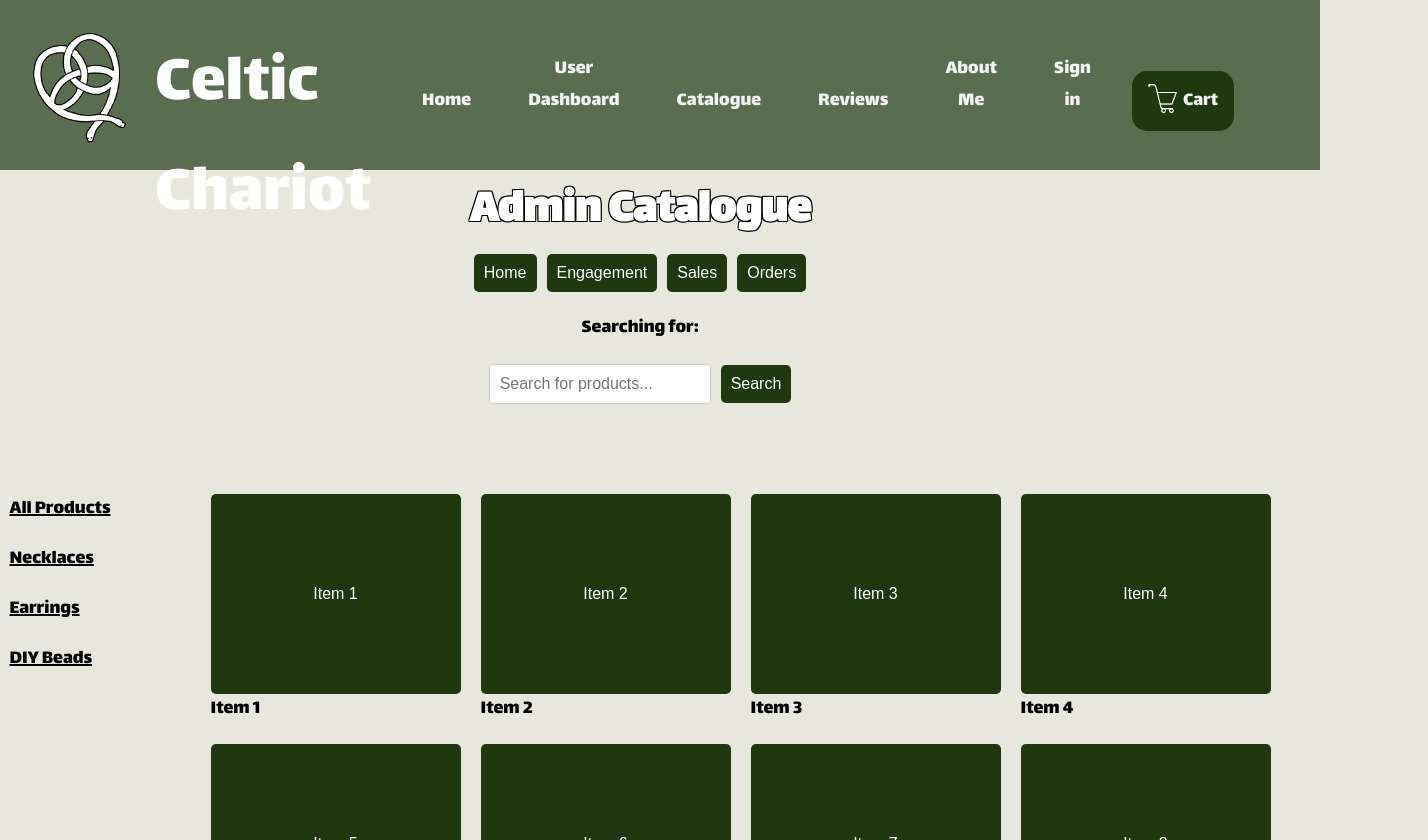
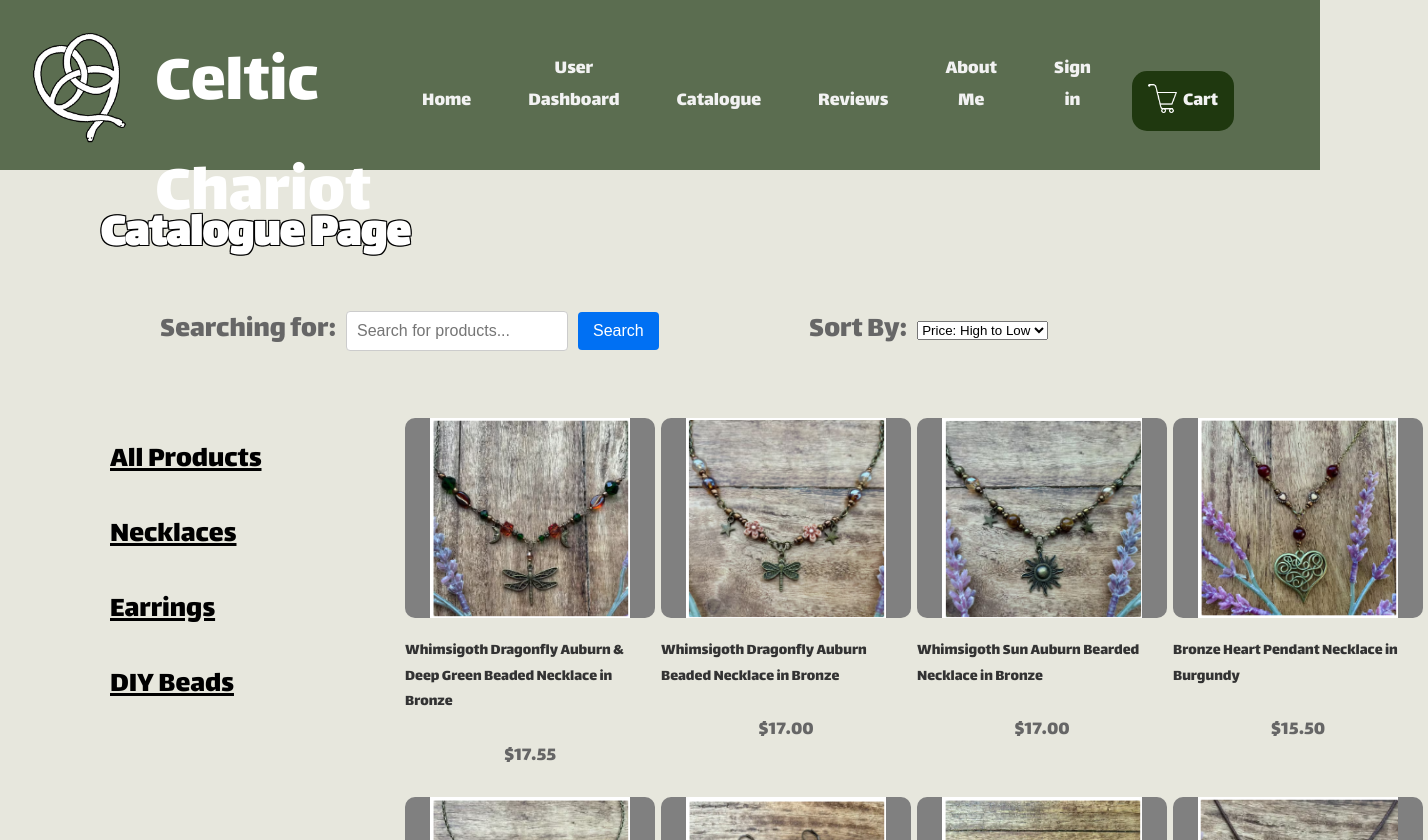
Before and after one commit to Hail808/TheCelticChariot, a Next.js app: page /admin_catalogue in a window 1280 px wide. Shown: the top 840 px of the page, 1428 px wide, since content can reach past the window. Built offline with nearby package versions, Linux system fonts and the light colour scheme; a web font is replaced by a local one.

Commit message:
CCW-78: Editable images on Admin Catalogue

```diff
--- a/src/components/pages/admin_catalogue.tsx
+++ b/src/components/pages/admin_catalogue.tsx
@@ -1,40 +1,45 @@
-import { useState } from 'react';
+import { useState, useEffect } from 'react';
 import { useRouter } from 'next/navigation';
 import React from "react";
+import Image from 'next/image';
 
 import '../../styles/admin_catalogue.css';
 
 const AdminCatalogue: React.FC = () => {
     const router = useRouter();
 
-        const handleHome = () => {
-            router.push('/admin_home');
-        }
-        const handleEngagement = () => {
-            router.push('/admin_engagement');
-        }
-        const handleSales = () => {
-            router.push('/admin_sales');
-        }
-        const handleOrders = () => {
-            router.push('/admin_orders');
-        }
-
-
         //List of every item in the catalogue
         //Similar items can be given similar ids
         const items = [
-        {id: 1, name: "Item 1"}, {id: 2, name: "Item 2"}, {id: 3, name: "Item 3"}, {id: 4, name: "Item 4"},
-        {id: 5, name: "Item 5"}, {id: 6, name: "Item 6"}, {id: 7, name: "Item 7"}, {id: 8, name: "Item 8"},
-        {id: 9, name: "Item 9"}, {id: 10, name: "Item 10"}, {id: 11, name: "Item 11"}, {id: 12, name: "Item 12"},
-        {id: 13, name: "Item 13"}, {id: 14, name: "Item 14"}, {id: 15, name: "Item 15"}, {id: 16, name: "Item 16"}
+            {id: 1, name: "Whimsigoth Sun Auburn Bearded Necklace in Bronze", tags: "Fairycore | Whimsicle | Naturalist", category: "Necklace", price: 17.00, image: "/cataloguethumbnails/Necklace-Images/Whisigoth-Sun-Auburn-Beaded-Necklace-in-Bronze.png"},
+            {id: 2, name: "Whimsigoth Dragonfly Auburn Beaded Necklace in Bronze", tags: "Fairycore | Whimsicle | Naturalist", category: "Necklace", price: 17.00, image: "/cataloguethumbnails/Necklace-Images/Whimsigoth-Dragonfly-Auburn-Beaded-Necklace-in-Bronze.png"},
+            {id: 3, name: "Whimsigoth Dragonfly Auburn & Deep Green Beaded Necklace in Bronze", tags: "Fairycore | Whimsicle | Naturalist", category: "Necklace", price: 17.55, image: "/cataloguethumbnails/Necklace-Images/Whimsigoth-Dragonfly-Auburn-&-Deep-Green-Beaded-Necklace-in-Bronze.png"},
+            {id: 4, name: "Whimsigoth Moon Burgundy Beaded Necklace in Bronze", tags: "Fairycore | Whimsicle | Naturalist", category: "Necklace", price: 15.50, image: "/cataloguethumbnails/Necklace-Images/Whimsigoth-Moon-Burgundy-Beaded-Necklace-in-Bronze.png"},
+
+            {id: 5, name: "Whimsigoth Bohemian Flower Fall Earring in Bronze", tags: "Fairycore | Whimsicle", category: "Earrings", price: 8.75, image: "/cataloguethumbnails/Earrings-Images/Whimsigoth-Bohemian-Flower-Fall-Earrings-in-Bronze.png"},
+            {id: 6, name: "Whimaitee Bronze Auburn Flower Cord Necklace", tags: "Cottagecore | Whimsigoth | Bohemian", category: "Necklace", price: 10.50, image: "/cataloguethumbnails/Necklace-Images/Whimistwee-Bronze-Auburn-Flower-Cord-Necklace.png"},
+            {id: 7, name: "Bronze Heart Pendant Necklace in Burgundy", tags: "Gothic | Whimsigoth | Artsy | Alternative", category: "Necklace", price: 15.50, image: "/cataloguethumbnails/Necklace-Images/Bronze-Heart-Pendant-Beaded-Necklace-in-Burgundy.png"},
+            {id: 8, name: "Gothic Floral Trumpet Flower Dangling Earrings in Bronze", tags: "Grunge | Whimsigoth", category: "Earrings", price: 12.50, image: "/cataloguethumbnails/Earrings-Images/Gothic-Floral-Trumpet-Flower-Dangling-Earrings-in-Bronze.png"},
+
+            {id: 9, name: "Fairy Bronze Mushroom Earrings", tags: "Fairycore | Whimsigoth | Goblincore", category: "Earrings", price: 10.00, image: "/cataloguethumbnails/Earrings-Images/Fairy-Bronze-Mushroom-Earrings.png"},
+            {id: 10, name: "Fairy Iridescent Aura Beaded Earrings with Star Charms", tags: "Fairycore | Whimsigoth | Goblincore", category: "Earrings", price: 8.50, image: "/cataloguethumbnails/Earrings-Images/Fairy-Iridescent-Aura-Beading-with-Star-Charms.png"},
+            {id: 11, name: "Whimsitwee Red Floral Tulip Earrings in Bronze/Silver/Gold", tags: "Fairycore | Whimsigoth", category: "Earrings", price: 9.50, image: "/cataloguethumbnails/Earrings-Images/Whimsitwee-Red-Floral-Tulip-Earrings-in-Bronze-Gold-Silver.png"},
+            {id: 12, name: "Bronze Goddess Moon Trinity Pendant Dangling Earrings", tags: "", category: "Earrings", price: 10.00, image: "/cataloguethumbnails/Earrings-Images/Bronze-Goddess-Moon-Trinity-Pentacle-Dangling-Earrings.png"},
+
+            {id: 13, name: "Whimsigoth Black Trumpet Flower Chandelier", tags: "Goth | Whimsical | Fairycore | Grunge", category: "Earrings", price: 14.75, image: "/cataloguethumbnails/Earrings-Images/Whimsigoth-Black-Trumpet-Flower-Chandlier-Earrings.png"},
+            {id: 14, name: "Bohemian Beads, 50 Piece Set, Daisy Design Beads for Jewelry Making/Beaded Necklace Bracelet Beads DIY", tags: "", category: "DIY Bead Sets", price: 3.75, image: "/cataloguethumbnails/DIY-Beads-Sets-Images/Bohemian-Daisy-Design-Beads-50-Pieces-Set.png"},
+            {id: 15, name: "Celestial Star Rounds Beads, 50 Piece Set, Star Design in Neutral Tones, Beads for Jewelry Making/Beaded Necklace Bracelet Beads DIY", tags: "", category: "DIY Bead Sets", price: 3.75, image: "/cataloguethumbnails/DIY-Beads-Sets-Images/Celestial-Star-Design-Round-Beads-in-Neutral-Tones-50-Pieces-Set.png"},
+            {id: 16, name: "Boho Mixed Beads, 50 Piece Set, 3 Styles of Beads in Neutral Tones for Jewelry Making/Beaded Necklace Bracelet Beads DIY", tags: "", category: "DIY Bead Sets", price: 3.75, image: "/cataloguethumbnails/DIY-Beads-Sets-Images/Boho-Mixed-Beads-3-Styles-of-Beads-in-Neutral-Tones-50-Piece-Set.png"}
         ];
 
         //Searchbar Query and Filtered Items Functions
         const [query, setQuery] = useState("");
         const [filteredItems, setFilteredItems] = useState(items);
+        const [sortOrder, setSortOrder] = useState<"asc" | "desc">("desc");
+        const [itemImages, setItemImages] = useState<{ [key: number]: string }>({});
 
-        //Searchbar Filter Function
+
+        //Searchbar Filter
         const handleSearch = (e: React.FormEvent) => {
             e.preventDefault();
             const filteredResults = items.filter(item =>
@@ -43,28 +48,79 @@ const AdminCatalogue: React.FC = () => {
             setFilteredItems(filteredResults);
         };
 
+        //Sort Filter by Price
+        const handleSort = (order: "asc" | "desc", data = filteredItems) => {
+            setSortOrder(order); // update state
+            const sorted = [...data].sort((a, b) => {
+              if (a.price === b.price) {
+                return a.name.localeCompare(b.name);
+              }
+              return order === "asc" ? a.price - b.price : b.price - a.price;
+            });
+            setFilteredItems(sorted);
+        };
+
+
+        //Format Price Function
+        const formatPrice = (price: number) => {
+            return new Intl.NumberFormat('en-US', {
+              style: 'currency',
+              currency: 'USD',
+              minimumFractionDigits: 2,
+              maximumFractionDigits: 2,
+            }).format(price);
+        };
+
+        //Category Function
+        const handleCategoryFilter = (category: string) => {
+            let filtered;
+            if (category === "All Products") {
+              filtered = items;
+            } else {
+              filtered = items.filter(item =>
+                item.category.toLowerCase() === category.toLowerCase()
+              );
+            }
+            handleSort(sortOrder, filtered);
+          };
+
+
+        //Link to Product Page
+        const handleProduct = () => {
+            router.push('/product_page')
+        }
+
+        const handleImageUpload = (itemId: number, event: React.ChangeEvent<HTMLInputElement>) => {
+            if (event.target.files && event.target.files[0]) {
+                const file = event.target.files[0];
+                const imageUrl = URL.createObjectURL(file); // Create a temporary URL for the uploaded image
+                setItemImages((prevImages) => ({
+                    ...prevImages,
+                    [itemId]: imageUrl, // Update the image for the specific item
+                }));
+            }
+        };
+
+        //Default Sort Order
+        useEffect(() => {
+            handleSort("desc");
+        }, []);
+
         return (
         //Catalogue Container
         <div className = "catalogue-container">
 
             {/* Catalogue Page Label */}
-            <h1>Admin Catalogue</h1>
-
-            <div className="button-format">
-                <button onClick={handleHome} className="home-button">Home</button>
-                <button onClick={handleEngagement} className="engagement-button">Engagement</button>
-                <button onClick={handleSales} className="sales-button">Sales</button>
-                <button onClick={handleOrders} className="orders-button">Orders</button>
+            <div className = "move-left">
+                <h1>Catalogue Page</h1>
             </div>
 
+            {/* Search Container Area */}
+            <div className = "search-and-sort-container">
 
-            {/* Search Container Area */}
-            <div className = "search-container">
-
-                {/* Moves Search Left */}
-                <div className="search-location-left">
+                <div className = "search-bar-container">
                     {/* Search Label */}
-                    Searching for:
+                    <p className="default-text">Searching for:</p>
 
                     {/* Search Bar and Button*/}
                     <form onSubmit={handleSearch} className="search-bar">
@@ -79,17 +135,27 @@ const AdminCatalogue: React.FC = () => {
                     </form>
                 </div>
 
+                <div className = "sort-dropdown-container">
+                    {/* <label htmlFor="sort">Sort by Price: </label> */}
+                    <p className="default-text">Sort By:</p>
+                    <select id="sort" onChange={(e) => handleSort(e.target.value as "asc" | "desc")}>
+                        <option value="desc">Price: High to Low</option>
+                        <option value="asc">Price: Low to High</option>
+                    </select>
                 </div>
+
+            </div>
+
 
             {/* Categories + Catalogue Array Container */}
             <div className="sorting-and-categories-container">
 
                 {/* Categories Section */}
                 <div className="categories-container">
-                    <p className="hover-text">All Products</p>
-                    <p className="hover-text">Necklaces</p>
-                    <p className="hover-text">Earrings</p>
-                    <p className="hover-text">DIY Beads</p>
+                    <p className="hover-text" onClick={() => handleCategoryFilter("All Products")}>All Products</p>
+                    <p className="hover-text" onClick={() => handleCategoryFilter("Necklace")}>Necklaces</p>
+                    <p className="hover-text" onClick={() => handleCategoryFilter("Earrings")}>Earrings</p>
+                    <p className="hover-text" onClick={() => handleCategoryFilter("DIY Bead Sets")}>DIY Beads</p>
                 </div>
 
                 {/* Catalogue Array Section */}
@@ -98,16 +164,39 @@ const AdminCatalogue: React.FC = () => {
                         filteredItems.map((item) => (
                             <div className="catalogue-text-formatting" key={item.id}>
                                 <button className="catalogue-box">
-                                    {item.name}
+                                    <Image
+                                        src={itemImages[item.id] || item.image} // Use uploaded image or default image
+                                        alt={item.name}
+                                        width={200}
+                                        height={200}
+                                        priority={true}
+                                        className="item-image"
+                                        onClick={() => document.getElementById(`file-input-${item.id}`)?.click()} // Trigger file input on click
+                                    />
+
                                 </button>
-                                {item.name}
+                                <p className="catalogue-label">{item.name}</p>
+                                <p>{formatPrice(item.price)}</p>
+
+                                {/* Hidden file input for image upload */}
+                                <input
+                                    type="file"
+                                    id={`file-input-${item.id}`}
+                                    style={{ display: 'none' }}
+                                    accept="image/*"
+                                    onChange={(e) => handleImageUpload(item.id, e)}
+                                />
                             </div>
                         )))
                         : ( <p className="no-results">No results found</p> )
                     }
                 </div>
+
             </div>
+
+
         </div>
+
         );
 };
 
--- a/src/styles/admin_catalogue.css
+++ b/src/styles/admin_catalogue.css
@@ -1,6 +1,7 @@
 @font-face {
     font-family: 'Lalezar';
     src: url('https://fonts.gstatic.com/s/lalezar/v10/2sD4c0v1g3Y5f6x8z7k0.woff2') format('woff2');
+
 
     font-weight: normal;
     font-style: normal;
@@ -14,6 +15,7 @@
     line-height: 1.5; /* Improves readability */
 }
 
+/*CATALOGUE CONTAINER COMPONENTS*/
 /* Catalogue Container */
 .catalogue-container {
     display: flex;
@@ -23,7 +25,7 @@
     padding: 40px;
 }
 
-/* Catalogue Title */
+/* Catalogue Container Title */
 .catalogue-container h1 {
     font-family: 'Lalezar', sans-serif;
     font-size: 3rem;
@@ -39,32 +41,53 @@
     margin: 10px auto;
     line-height: 0.5;
 }
+/*CATALOGUE CONTAINER COMPONENTS - END*/
 
-/* Search Container */
-.search-container {
-    display: flex;
-    flex-direction: column;
-    align-items: left;
-    text-align: left;
-    padding: right 200px;
+.move-left {
+    margin-right: auto;
+    margin-left: 5%;
+    margin-top: 2%;
 }
 
-/* Move Search Left */
-.search-location-left {
+/*DEFAULT TEXT COMPONENTS*/
+.default-text {
+    font-family: 'Lalezar', sans-serif;
+    font-size: 30px;
+    max-width: 800px; /* Prevents text from stretching too wide */
+    text-align: center; /* Centers the text */
+    margin: 20px auto; /* Centers the container */
+    line-height: 1.5; /* Improves readability */
+}
+/*DEFAULT TEXT COMPONENTS - END*/
+
+/*SEARCH BAR COMPONENTS*/
+/* Search Container */
+.search-and-sort-container {
     display: flex;
-    flex-direction: column;
+    flex-direction: row;
     align-items: center;
+    /* justify-content: space-between; */
+    gap: 150px;
+    /* flex-wrap: wrap; */
+    margin-bottom: 20px;
+    margin-top: 2.5%;
 
-    font-family: 'Lalezar', sans-serif;
-    font-size: 20px;
-    max-width: 800px;
-    margin: 20px auto;
+    position: relative;
+    left: -3%;
+}
 
-    justify-content: left;
-    gap: 20px;
-    margin: 20px 0;
-    white-space: nowrap;
-    width: 200vh;
+.search-bar-container {
+    display: flex;
+    flex-direction: row;
+    margin-right: auto;
+    gap: 10px;
+}
+
+.sort-dropdown-container {
+    display: flex;
+    align-items: center;
+    /* margin-left: 1%; */
+    gap: 10px;
 }
 
 /* Search Bar */
@@ -72,7 +95,6 @@
     display: flex;
     justify-content: center;
     align-items: center;
-    margin-bottom: 30px;
 }
 
 /* Search Input */
@@ -83,6 +105,17 @@
     border-radius: 4px;
     margin-right: 10px;
     width: 200px;
+}
+
+@media (max-width: 600px) {
+    .search-and-sort-container {
+      flex-direction: column;
+      align-items: flex-start;
+    }
+
+    .search-input {
+      width: 100%;
+    }
 }
 
 /* Search Button */
@@ -98,7 +131,35 @@
 .search-button:hover {
     background-color: #005bb5;
 }
+/*SEARCH BAR COMPONENTS - END*/
 
+
+/*FILTER PRICE COMPONENTS*/
+.sort-buttons {
+    display: flex;
+    gap: 15px;
+    margin: 20px auto;
+    justify-content: center;
+}
+
+.sort-buttons button {
+    padding: 10px 20px;
+    font-family: 'Lalezar', sans-serif;
+    font-size: 18px;
+    background-color: #5B6D50;
+    color: white;
+    border: none;
+    border-radius: 10px;
+    cursor: pointer;
+    transition: background-color 0.3s ease;
+}
+
+.sort-buttons button:hover {
+    background-color: #3d4d35;
+}
+/*FILTER PRICE COMPONENTS - END*/
+
+/*SORTING AND CATEGORIES COMPONENTS*/
 .sorting-and-categories-container {
     font-family: 'Lalezar', sans-serif;
     font-size: 20px;
@@ -107,31 +168,27 @@
     margin: 10px auto;
     line-height: 0.5;
     display: flex;
-    justify-content: center;
+    align-items: flex-start;
+    justify-content: flex-start;
+    min-width: 100%;
     gap: 80px;
     margin: 20px 0;
     position: relative;
 }
 
-.sorting-and-categories-container-2 {
-    position: relative;
-    right: calc(20% + 100px); /* 50% from the left + 100px right */
-}
-
-.sorting-and-categories-container-3 {
-    position: relative;
-}
-
 .categories-container {
-    font-size: 20px;
+    font-size: 30px;
     display: flex;
     flex-direction: column;
-    align-items: left;
+    align-items: flex-start;
     text-align: left;
     padding: 10px;
     text-decoration: underline;
     white-space: nowrap;
     cursor: pointer;
+    width: 200px;
+    flex-shrink: 0;
+    margin-left: 5%;
 }
 
 .hover-text {
@@ -147,13 +204,19 @@
     display: grid;
     grid-template-rows: repeat(auto-fill, auto);
     grid-template-columns: repeat(4, 1fr);
-    gap: 20px; /* Add space between the boxes */
-    padding: 10px; /* Add padding around the grid */
+    gap: 6px;
+    padding: 5px;
+    flex-grow: 1;
+    min-width: 2;
 }
 
 .catalogue-text-formatting {
     font-family: 'Lalezar', sans-serif;
     text-align: left;
+    display: flex;
+    flex-direction: column;
+    align-items: center;
+    margin-bottom: 10px;
 }
 
 /* Category Boxes */
@@ -174,12 +237,19 @@
     align-items: center;
     text-align: center;
     gap: 60px;
-    margin: 10px 0;
+    margin-bottom: 10px;
 }
 
 /* Category Box Hover */
 .catalogue-box:hover {
-    background-color: rgb(194, 194, 194); /* Darker shade on hover */
+    background-color: rgb(194, 194, 194);
+}
+
+.catalogue-label {
+    margin-top: 10px;
+    font-size: 16px;
+    color: #333;
+    line-height: 1.6;
 }
 
 .no-results {
@@ -187,19 +257,4 @@
     color: gray;
     white-space: nowrap;
 }
-
-.catalogue-container button {
-    padding: 10px;
-    background: #1f380f;
-    color: white;
-    border: none;
-    border-radius: 5px;
-    font-size: 16px;
-    cursor: pointer;
-}
-
-.button-format {
-    display: flex;
-    gap: 10px;
-    margin-top: 20px;
-}
+/*SORTING AND CATEGORIES COMPONENTS - END*/
```
Lines whose indentation alone changed are shown as unchanged.
